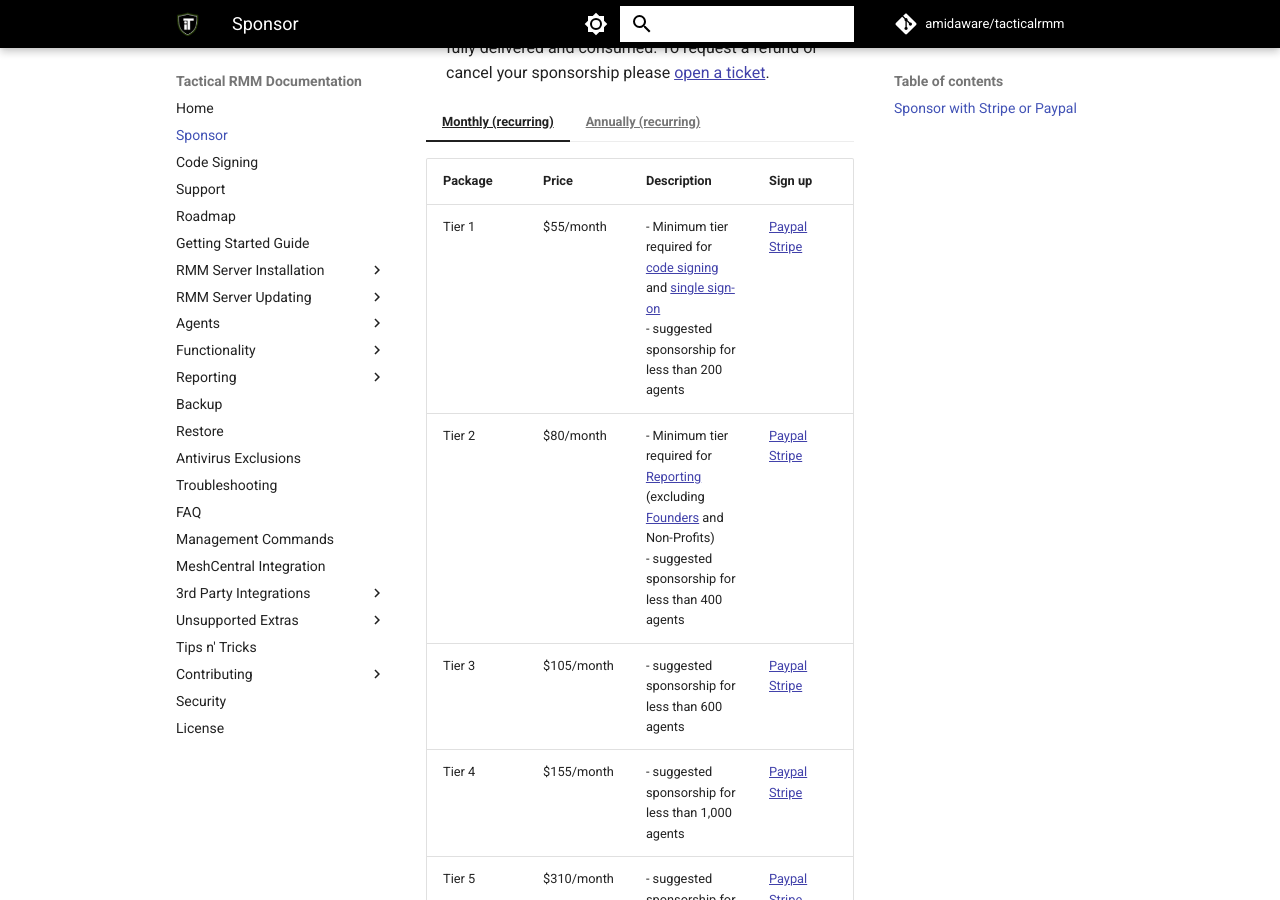
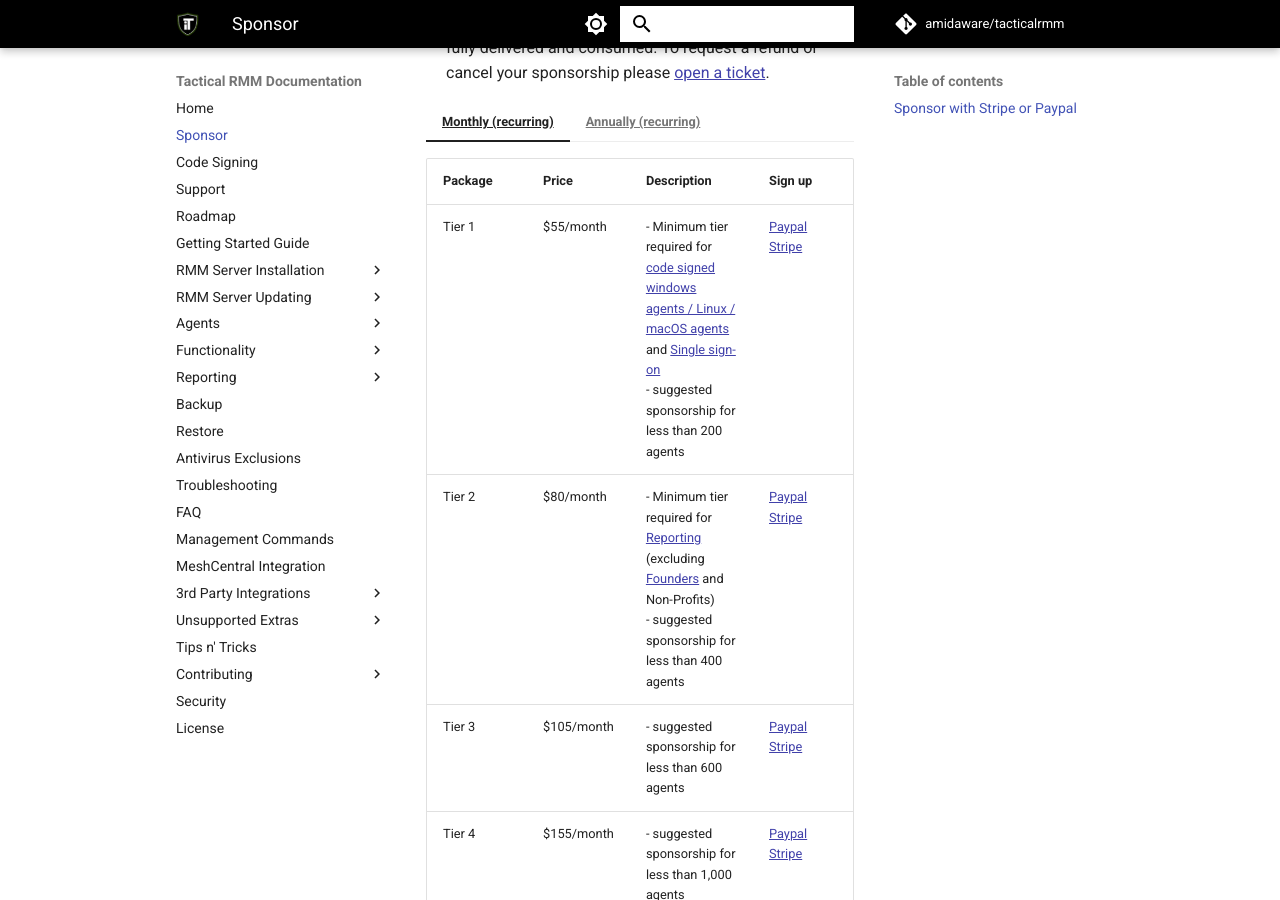
Before and after one commit to amidaware/trmm-docs, an MkDocs documentation site: the page built from docs/sponsor.md, in a window 1280 px wide and 900 px high, scrolled down 1296 px. Built offline with MkDocs 1.6.1 and Material for MkDocs 9.7.7, drawn with Linux system fonts in a browser that asks for light colours; comment, search, counter and statistics services are not loaded.

Commit message:
update table

```diff
--- a/docs/sponsor.md
+++ b/docs/sponsor.md
@@ -25,7 +25,7 @@
 
     | Package | Price | Description | Sign up |
     | --- | --- | --- | --- |
-    | Tier 1 | $55/month | - Minimum tier required for [code signing](code_signing.md) and [single sign-on](./ee/sso/sso.md)<br>- suggested sponsorship for less than 200 agents | [Paypal](https://www.paypal.com/webapps/billing/plans/subscribe?plan_id=P-8GF46962LC4592048MPWTBJY) <br />[Stripe](https://buy.stripe.com/cN228t4lD6Qc1Ak7ss) |
+    | Tier 1 | $55/month | - Minimum tier required for [code signed windows agents / Linux / macOS agents](code_signing.md) and [Single sign-on](./ee/sso/sso.md)<br>- suggested sponsorship for less than 200 agents | [Paypal](https://www.paypal.com/webapps/billing/plans/subscribe?plan_id=P-8GF46962LC4592048MPWTBJY) <br />[Stripe](https://buy.stripe.com/cN228t4lD6Qc1Ak7ss) |
     | Tier 2 | $80/month | - Minimum tier required for [Reporting](./ee/reporting/functions/faq.md) (excluding [Founders](./ee/reporting/functions/faq.md#pricing) and Non-Profits)<br>- suggested sponsorship for less than 400 agents | [Paypal](https://www.paypal.com/webapps/billing/plans/subscribe?plan_id=P-8N5333625F157823NMPWTDQI) <br />[Stripe](https://buy.stripe.com/4gwdRb6tL1vSceYeUW) |
     | Tier 3 | $105/month | - suggested sponsorship for less than 600 agents | [Paypal](https://www.paypal.com/webapps/billing/plans/subscribe?plan_id=P-63E24030E6802431TMPWURDY) <br />[Stripe](https://buy.stripe.com/aEU28t19r0rOfraeUX) |
     | Tier 4 | $155/month | - suggested sponsorship for less than 1,000 agents | [Paypal](https://www.paypal.com/webapps/billing/plans/subscribe?plan_id=P-3D6045112C172261AMPWURVI) <br />[Stripe](https://buy.stripe.com/fZe8wR8BT0rOgvedQU) |
@@ -37,7 +37,7 @@
 
     | Package | Price | Description | Sign up |
     | --- | --- | --- | --- |
-    | Tier 1 | $600/year | - Minimum tier required for [code signing](code_signing.md) and [single sign-on](./ee/sso/sso.md)<br>- suggested sponsorship for less than 200 agents | [Stripe](https://buy.stripe.com/3cs7sNdWd1vSen6fYZ) |
+    | Tier 1 | $600/year | - Minimum tier required for [code signed windows agents / Linux / macOS agents](code_signing.md) and [Single sign-on](./ee/sso/sso.md)<br>- suggested sponsorship for less than 200 agents | [Stripe](https://buy.stripe.com/3cs7sNdWd1vSen6fYZ) |
     | Tier 2 | $900/year | - Minimum tier required for [Reporting](./ee/reporting/functions/faq.md) (excluding [Founders](./ee/reporting/functions/faq.md#pricing) and Non-Profits)<br>- suggested sponsorship for less than 400 agents | [Stripe](https://buy.stripe.com/3cs4gB7xPeiE3Is4gt) |
     | Tier 3 | $1,200/year | - suggested sponsorship for less than 600 agents | [Stripe](https://buy.stripe.com/dR6dRbf0h4I4gvebIQ) |
     | Tier 4 | $1,800/year | - suggested sponsorship for less than 1,000 agents | [Stripe](https://buy.stripe.com/7sIfZjcS91vS0wg00e) |
```
